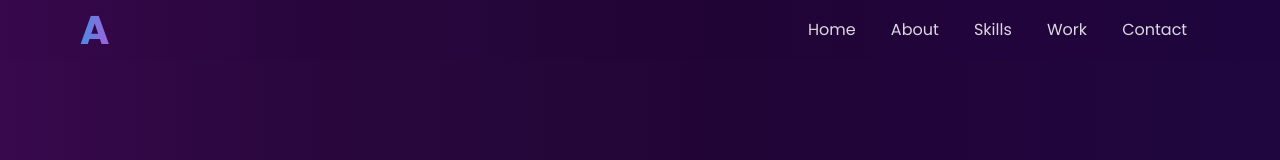
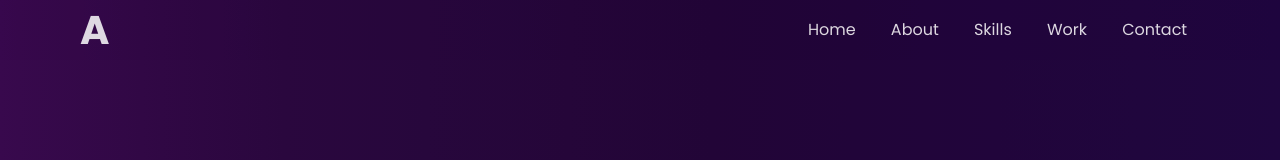
Before and after one commit to Akash4510/portfolio, a React (Create React App) app: page / in a window 1280 px wide. Shown: the top 160 px of the page. Built offline with nearby package versions, Linux system fonts and the light colour scheme; a web font is replaced by a local one.

Commit message:
Made the navbar position absolute

```diff
--- a/src/styles/navbar.scss
+++ b/src/styles/navbar.scss
@@ -1,5 +1,5 @@
 .navbar {
-  position: fixed;
+  position: absolute;
   top: 0;
   width: 100%;
   z-index: 200;
@@ -20,7 +20,6 @@
 
     a {
       color: $white;
-      @include gradientText();
     }
   }
 
```
